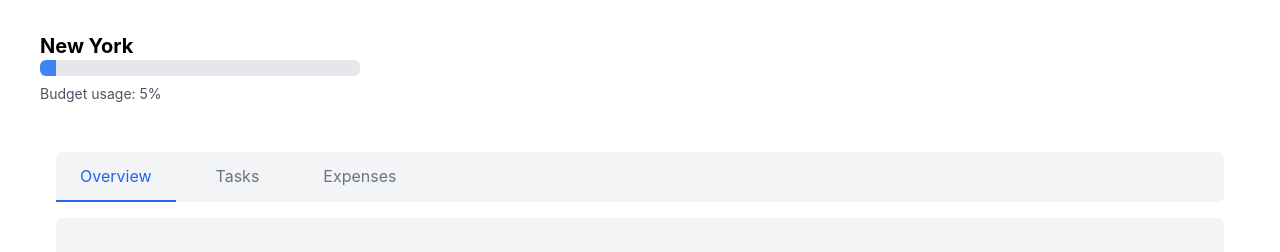
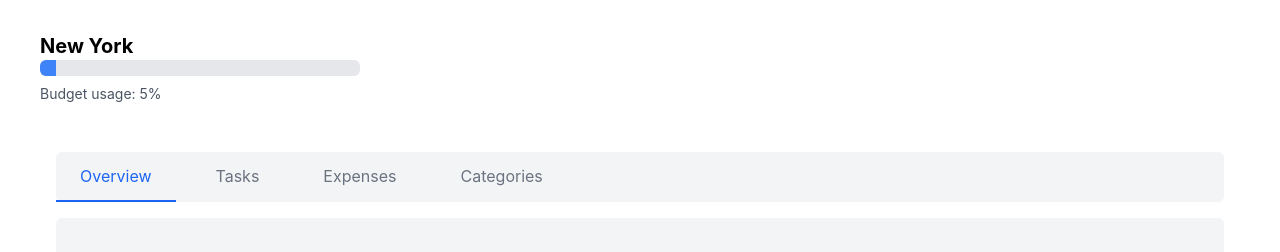
Before and after one commit to krfarshad/svelte-budget-management, a SvelteKit app: page /trips/1 in a window 1280 px wide. Shown: the top 252 px of the page. Built offline with nearby package versions, Linux system fonts and the light colour scheme.

Commit message:
refactor: edit single trip page and remove mock data

```diff
--- a/src/features/trip/components/SingleTrip/SingleTripPage.svelte
+++ b/src/features/trip/components/SingleTrip/SingleTripPage.svelte
@@ -1,19 +1,15 @@
 <script lang="ts">
 	import { error } from '@sveltejs/kit';
 	import { trips } from '../../utils/mockData';
-	import ExpenseContent from './ExpenseContent.svelte';
 	import Overview from './Overview.svelte';
 	import { TripTasks } from '@/features/todo/components';
-
-	// Fetch trip data
+	import BudgetManager from '@/features/expenses/components/BudgetManager.svelte';
+	import ExpenseManager from '@/features/expenses/components/ExpenseManager.svelte';
 	const { id } = $props();
 	const trip = trips.find((trip) => trip.id == id);
 	if (!trip) error(404);
 
-	// Tabs and data initialization
 	let activeTab = $state('Overview');
-
-	// Functions to manage tasks and expenses
 </script>
 
 <div class="m-8">
@@ -30,7 +26,7 @@
 
 	<div class="mt-8 p-4">
 		<div class="mb-4 flex space-x-4 rounded-md bg-gray-100 text-center">
-			{#each ['Overview', 'Tasks', 'Expenses'] as tab}
+			{#each ['Overview', 'Tasks', 'Expenses', 'Categories'] as tab}
 				<button
 					class={`border-b-2 px-6 py-3 ${
 						activeTab === tab ? 'border-blue-600 text-blue-600' : 'border-transparent text-gray-500'
@@ -43,11 +39,13 @@
 		</div>
 
 		<div class="rounded-md bg-gray-100 p-4">
-			{#if activeTab === 'Overview'}<Overview />{/if}
+			{#if activeTab === 'Overview'}<Overview tripId={id as string} />{/if}
 
 			{#if activeTab === 'Tasks'}<TripTasks tripId={id} />{/if}
 
-			{#if activeTab === 'Expenses'}<ExpenseContent />{/if}
+			{#if activeTab === 'Categories'}<BudgetManager tripId={Number(id)} />{/if}
+
+			{#if activeTab === 'Expenses'}<ExpenseManager tripId={Number(id)} />{/if}
 		</div>
 	</div>
 </div>
```
